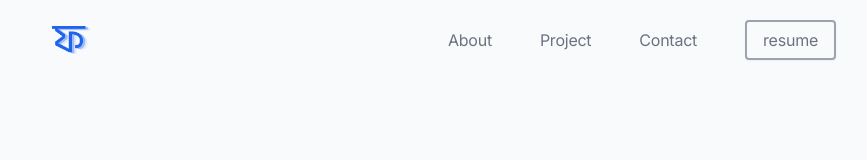
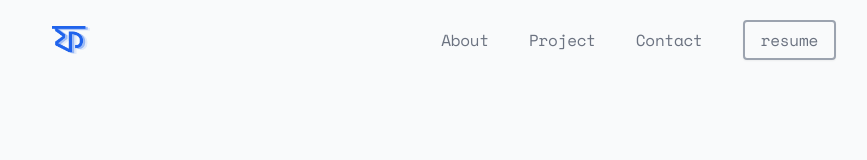
Before and after one commit to farhan2077/farhan2077.github.io, a React (Create React App) app: page / in a window 1280 px wide. Shown: the top 160 px of the page, without its empty margins (176-1043 px from the left). Built offline with nearby package versions, Linux system fonts and the light colour scheme.

Commit message:
fix: added back removed font

```diff
--- a/src/components/navbar/Navbar.js
+++ b/src/components/navbar/Navbar.js
@@ -95,7 +95,7 @@ export default function Navbar() {
         >
           <div className="p-5 bg-gray-50">
             <div className="md:container px-4 sm:px-10 lg:px-20 xl:px-52">
-              <div className="flex flex-col md:flex-row font-primary text-md justify-between items-center">
+              <div className="flex flex-col md:flex-row text-md justify-between items-center">
                 <Link to="/" onClick={scrollToTop}>
                   <img
                     className="h-auto md:h-7 w-8 md:w-auto"
@@ -103,7 +103,7 @@ export default function Navbar() {
                     alt="logo"
                   />
                 </Link>
-                <div className="flex gap-x-0 sm:gap-x-12 items-center mr-10">
+                <div className="flex gap-x-0 sm:gap-x-10 items-center mr-10 font-secondary">
                   {navItems.map((item) =>
                     item.navItem !== "resume" ? (
                       <HashLink
@@ -175,7 +175,7 @@ export default function Navbar() {
                             key={item.id}
                             smooth
                             to={item.navItemUrl}
-                            className="capitalize text-gray-500 tracking-tight mt-4 font-primary text-4xl leading-normal"
+                            className="capitalize text-gray-500 tracking-tight mt-4 text-4xl leading-normal"
                             onClick={onClickMobileMenu}
                           >
                             {item.navItem}
@@ -187,7 +187,7 @@ export default function Navbar() {
                               process.env.PUBLIC_URL +
                               "/resume_farhan-bin-amin.pdf"
                             }
-                            className="capitalize text-blue-600 tracking-tight mt-4 font-primary text-4xl leading-normal"
+                            className="capitalize text-blue-600 tracking-tight mt-4 text-4xl leading-normal"
                             onClick={(onClickMobileMenu, onClickResume)}
                           >
                             {item.navItem}
--- a/src/components/projects/featured-projects/FeaturedProjects.js
+++ b/src/components/projects/featured-projects/FeaturedProjects.js
@@ -37,7 +37,7 @@ export default function FeaturedProjects() {
                 {project.tags.map((tag, index) => (
                   <div
                     key={index}
-                    className="font-primary text-sm bg-blue-100 text-blue-700 px-2.5 py-0.5 rounded-full"
+                    className="text-sm bg-blue-100 text-blue-700 px-2.5 py-0.5 rounded-full"
                   >
                     {tag.tagName}
                   </div>
--- a/src/index.css
+++ b/src/index.css
@@ -1,4 +1,4 @@
-@import url("https://fonts.googleapis.com/css2?family=Inter:wght@400;600;700&display=swap");
+@import url("https://fonts.googleapis.com/css2?family=Inter:wght@400;600;700&family=Space+Mono&display=swap");
 
 @tailwind base;
 @tailwind components;
@@ -54,7 +54,7 @@ img {
 }
 
 body {
-  @apply bg-gray-50;
+  @apply bg-gray-50 font-primary;
 }
 
 .header {
@@ -62,7 +62,7 @@ body {
 }
 
 .text-primary {
-  @apply font-primary text-gray-600 text-base md:text-lg leading-normal;
+  @apply text-gray-600 text-base md:text-lg leading-normal;
 }
 
 .text-link {
```
